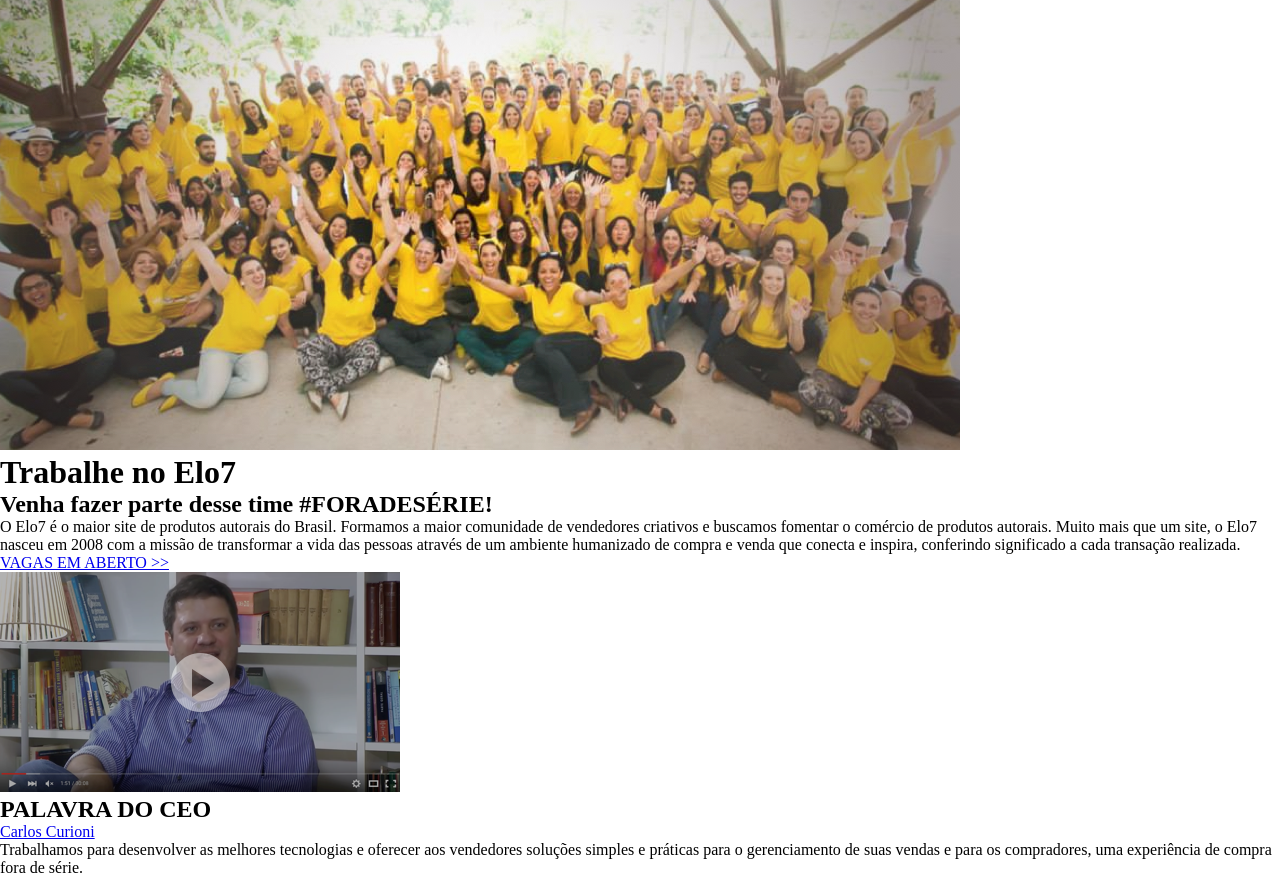
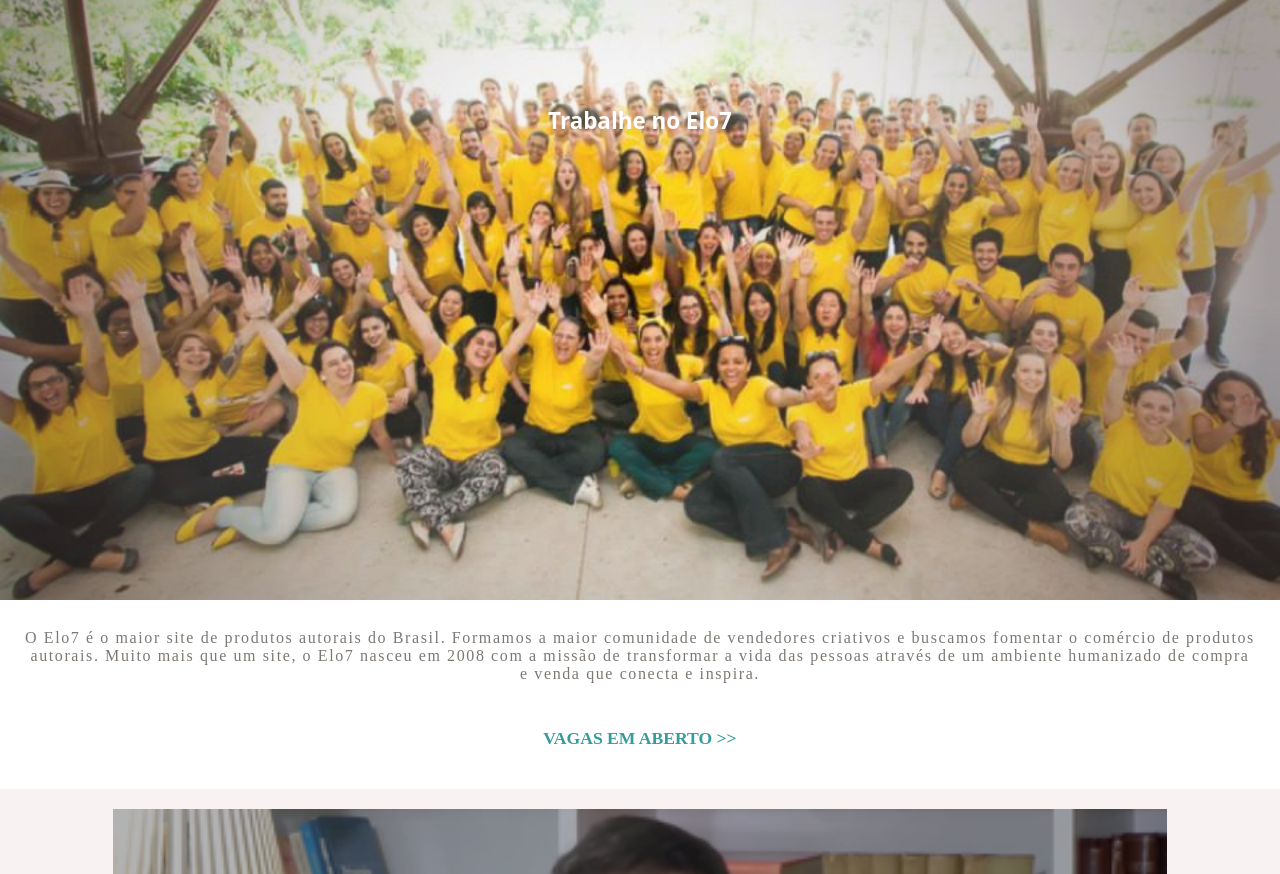
Before and after one commit to AngelMelo12/teste-elo7, a website: page src/index.html in a window 1280 px wide. Shown: the top 874 px of the page. Drawn offline with Linux system fonts and the light colour scheme.

Commit message:
[CSS]ajustes iniciais

```diff
--- a/src/css/style.css
+++ b/src/css/style.css
@@ -1,4 +1,85 @@
 * {
     padding: 0;
     margin: 0;
+    border: 0;
 }
+
+body, html, main {
+    width: 100%;
+    display: flex;
+    justify-content: center;
+    align-items: center;
+    flex-wrap: nowrap;
+    flex-direction: column;
+    text-align: center;
+}
+
+.container {
+    width: 100%;
+    /* border: 1px solid red;*/
+}
+
+.team-elo {
+    width: 100%;
+    height: 30%;
+    position: relative;
+    text-align: center;
+}
+
+.title {
+    color: white;
+    text-align: center;
+    font-size: 1.4rem;
+    font-family: system-ui, -apple-system, BlinkMacSystemFont, 'Segoe UI', Roboto, Oxygen, Ubuntu, Cantarell, 'Open Sans', 'Helvetica Neue', sans-serif ;
+    position: absolute;
+    top: 15%;
+    left: 50%;
+    transform: translate(-50%, -50%);
+  }
+
+.about-elo {
+    padding: 15px;
+    margin: 10px;
+    color: #7d7873;
+    font-size: 1rem;
+    letter-spacing: 0.1rem ;
+    line-height: 18px;
+  }
+
+.vacancy {
+    padding: 20px;
+    margin-bottom: 20px;
+    text-align: center;
+  }
+
+a {
+    text-decoration: none;
+    color: #359c9c;
+    font-size: 1.1rem;
+}
+
+.ceo, .about-team {
+    background-color: rgb(248, 242, 242);
+    padding: 20px;
+}
+
+.ceo-image {
+    width: 85%;
+}
+
+.ceo-word {
+    padding: 20px;
+    color: #726e6a;
+    font-size: 1.2rem;
+    font-weight: bold
+}
+
+.name-ceo {
+    color: #fdb933;
+
+}
+
+
+.banner-elo {
+    width: 100%;
+}
--- a/src/index.html
+++ b/src/index.html
@@ -5,28 +5,28 @@
     <meta http-equiv="X-UA-Compatible" content="IE=edge">
     <meta name="viewport" content="width=device-width, initial-scale=1.0">
     <title>Teste Elo7</title>
-    <link rel="stylesheet" href="/src/css/style.css"/>
+    <link rel="stylesheet" href="./css/style.css" media="all"/>
 </head>
 <body>
-        <header>
+        <header class="container">
             <img class="team-elo" src="/pictures/foto-header.png" alt="Foto dos funcionários do Elo7.">
             <h1 class="title"> Trabalhe no Elo7</h1>
-            <h2 class="subtitle">Venha fazer parte desse time #FORADESÉRIE!</h2>
             <p class="about-elo">O Elo7 é o maior site de produtos autorais do Brasil. Formamos a maior comunidade de vendedores criativos e buscamos fomentar o comércio de produtos autorais.
-                Muito mais que um site, o Elo7 nasceu em 2008 com a missão de transformar a vida das pessoas através de um ambiente humanizado de compra e venda que conecta e inspira,
-                conferindo significado a cada transação realizada.</p>
+                Muito mais que um site, o Elo7 nasceu em 2008 com a missão de transformar a vida das pessoas através de um ambiente humanizado de compra e venda que conecta e inspira.</p>
         </header>
+
+        <hr width="80%" color="#8e8984">
 
         <main>
             <section class="vacancy">
-                <a href="#vacancy">VAGAS EM ABERTO >></a>
+                <a href="#vacancy"><b>VAGAS EM ABERTO >></b></a>
             </section>
 
             <section class="ceo">
                 <img class="ceo-image" src="/pictures/placeholder-video.png" alt="Vídeo do CEO do Elo7 falando sobre a empresa.">
-                <h2 class="ceo-word">PALAVRA DO CEO</h2>
+                <h2 class="ceo-word"><b>PALAVRA DO CEO</b></h2>
                 <a href="https://www.linkedin.com/in/carloseduardocurioni/?originalSubdomain=br" target="_blank">
-                    <span class="name-ceo">Carlos Curioni</span>
+                    <span class="name-ceo"><b>Carlos Curioni</b></span>
                 </a>
                 <p class="ceo-work">Trabalhamos para desenvolver as melhores tecnologias e oferecer aos vendedores soluções simples e práticas para o gerenciamento de suas vendas e para os compradores, uma experiência de compra fora de série.</p>
             </section>
```
